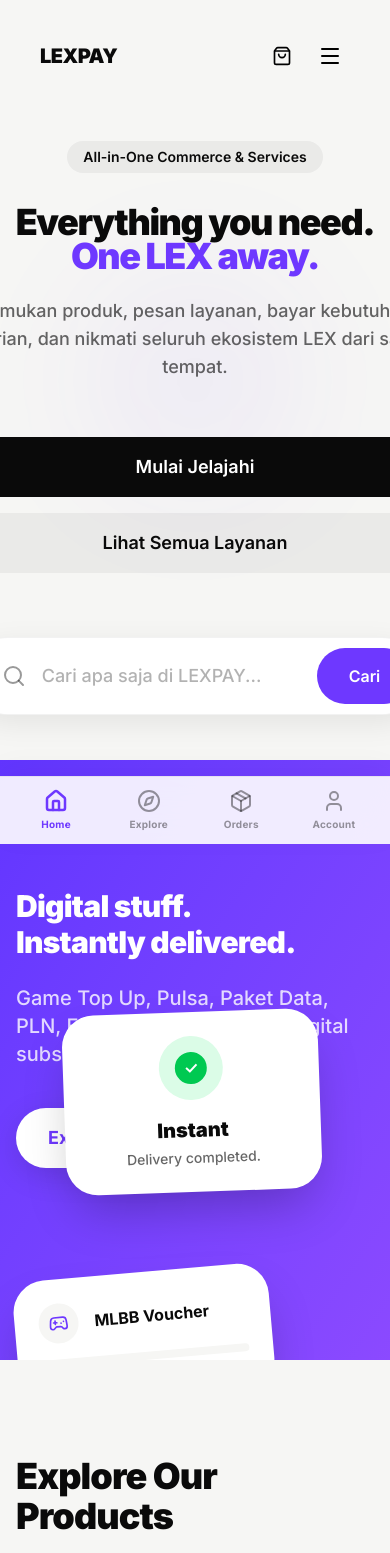
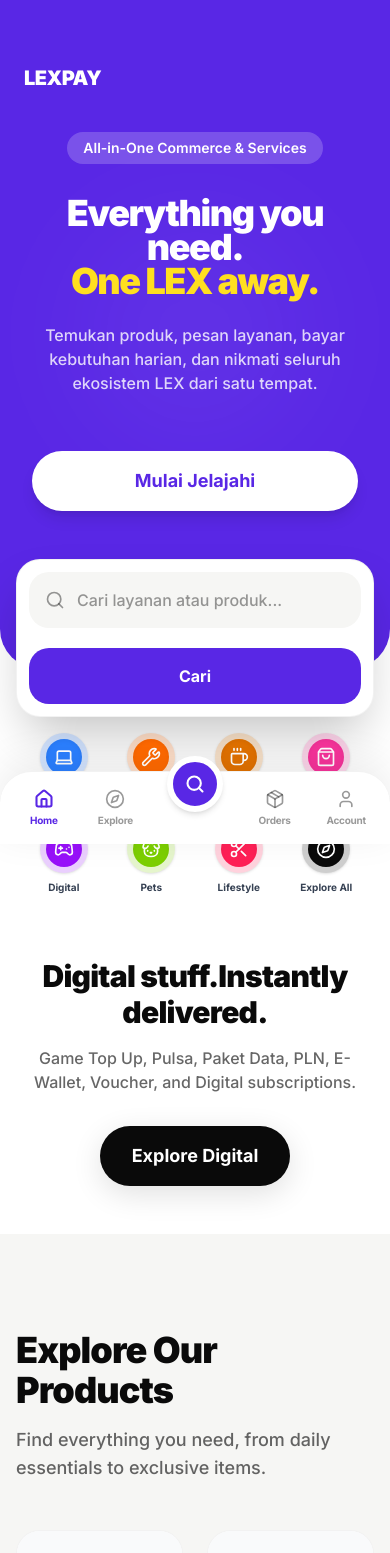
Before and after one commit to KateroSoy/lexpay_1, a React (Vite) app: page / in a window 390 px wide. Shown: the top 1553 px of the page. Built offline with nearby package versions, Linux system fonts and the light colour scheme.

Commit message:
update page

```diff
--- a/src/components/Header.tsx
+++ b/src/components/Header.tsx
@@ -22,7 +22,7 @@
   return (
     <header
       className={cn(
-        "fixed top-0 z-50 w-full transition-all duration-300",
+        "hidden md:block fixed top-0 z-50 w-full transition-all duration-300",
         scrolled ? "py-4" : "py-6"
       )}
     >
--- a/src/components/Layout.tsx
+++ b/src/components/Layout.tsx
@@ -1,12 +1,17 @@
+import { useEffect } from "react";
 import { Outlet, Link, useLocation } from "react-router-dom";
 import { Header } from "./Header";
 import { Footer } from "./Footer";
-import { Home, Compass, Package, User } from "lucide-react";
+import { Home, Compass, Package, User, Search } from "lucide-react";
 import { cn } from "../lib/utils";
 import { Toaster } from "react-hot-toast";
 
 export function Layout() {
   const location = useLocation();
+
+  useEffect(() => {
+    window.scrollTo({ top: 0, behavior: 'smooth' });
+  }, [location.pathname]);
 
   const navItems = [
     { name: "Home", path: "/", icon: Home },
@@ -24,26 +29,45 @@
       </main>
       <Footer />
 
-      {/* Mobile Bottom Navigation */}
-      <div className="md:hidden fixed bottom-0 left-0 w-full bg-white/90 backdrop-blur-xl border-t border-black/5 px-6 py-3 z-50 flex items-center justify-between shadow-[0_-8px_30px_rgba(0,0,0,0.04)]">
-        {navItems.map((item) => {
-          const isActive = location.pathname === item.path ||
-                           (item.path !== "/" && location.pathname.startsWith(item.path));
-          return (
+      {/* Mobile Bottom Navigation - PLISSPA Style */}
+      <div className="md:hidden fixed bottom-0 left-0 w-full bg-white border-t border-black/5 px-2 py-2 z-50 rounded-t-3xl shadow-[0_-10px_40px_rgba(0,0,0,0.08)]">
+        <div className="flex items-center justify-around relative">
+
+          <NavItem item={navItems[0]} location={location} />
+          <NavItem item={navItems[1]} location={location} />
+
+          {/* Center Floating Button */}
+          <div className="relative -top-6 flex justify-center w-16">
             <Link
-              key={item.name}
-              to={item.path}
-              className={cn(
-                "flex flex-col items-center gap-1 min-w-[64px] transition-colors",
-                isActive ? "text-lex-purple" : "text-black/40 hover:text-black/70"
-              )}
+              to="/search"
+              className="w-14 h-14 bg-lex-purple rounded-full flex items-center justify-center border-[6px] border-white shadow-md text-white transition-transform active:scale-95"
             >
-              <item.icon className="w-6 h-6" strokeWidth={isActive ? 2.5 : 2} />
-              <span className="text-[10px] font-bold tracking-wide">{item.name}</span>
+              <Search className="w-5 h-5" fill="none" strokeWidth={2.5} />
             </Link>
-          );
-        })}
+          </div>
+
+          <NavItem item={navItems[2]} location={location} />
+          <NavItem item={navItems[3]} location={location} />
+        </div>
       </div>
     </div>
   );
 }
+
+function NavItem({ item, location }: { item: any, location: any }) {
+  const isActive = location.pathname === item.path ||
+                   (item.path !== "/" && location.pathname.startsWith(item.path));
+
+  return (
+    <Link
+      to={item.path}
+      className={cn(
+        "flex flex-col items-center gap-1 min-w-[48px] transition-colors",
+        isActive ? "text-lex-purple" : "text-black/40 hover:text-black/70"
+      )}
+    >
+      <item.icon className="w-5 h-5" strokeWidth={isActive ? 2.5 : 2} />
+      <span className="text-[10px] font-bold tracking-tight">{item.name}</span>
+    </Link>
+  );
+}
--- a/src/pages/home-sections/DigitalProducts.tsx
+++ b/src/pages/home-sections/DigitalProducts.tsx
@@ -1,27 +1,63 @@
 import { motion } from "framer-motion";
-import { Gamepad2, Wifi, Zap, Smartphone, ArrowRight } from "lucide-react";
-import { Link } from "react-router-dom";
+import { Gamepad2, ArrowRight, Laptop, Wrench, Coffee, ShoppingBag, Dog, Scissors, Compass } from "lucide-react";
+import { Link, useNavigate } from "react-router-dom";
 
 export function DigitalProducts() {
+  const navigate = useNavigate();
+
+  const categories = [
+    { icon: <Laptop className="w-5 h-5 text-white" />, label: "Technology", color: "bg-blue-500", tab: "technology" },
+    { icon: <Wrench className="w-5 h-5 text-white" />, label: "Services", color: "bg-orange-500", tab: "services" },
+    { icon: <Coffee className="w-5 h-5 text-white" />, label: "Food", color: "bg-amber-600", tab: "food" },
+    { icon: <ShoppingBag className="w-5 h-5 text-white" />, label: "Products", color: "bg-pink-500", tab: "products" },
+    { icon: <Gamepad2 className="w-5 h-5 text-white" />, label: "Digital", color: "bg-purple-600", tab: "digital" },
+    { icon: <Dog className="w-5 h-5 text-white" />, label: "Pets", color: "bg-lime-500", tab: "products" },
+    { icon: <Scissors className="w-5 h-5 text-white" />, label: "Lifestyle", color: "bg-rose-500", tab: "services" },
+    { icon: <Compass className="w-5 h-5 text-white" />, label: "Explore All", color: "bg-lex-black", tab: "all" },
+  ];
+
   return (
-    <section className="py-32 px-4 bg-lex-purple text-white relative overflow-hidden">
-      <div className="absolute top-0 right-0 w-full h-full bg-gradient-to-br from-lex-purple-start to-lex-purple-end opacity-50 z-0" />
+    <section className="py-12 md:py-32 px-4 bg-white md:bg-lex-purple md:text-white relative overflow-hidden">
+      <div className="hidden md:block absolute top-0 right-0 w-full h-full bg-gradient-to-br from-lex-purple-start to-lex-purple-end opacity-50 z-0" />
 
-      <div className="relative z-10 mx-auto max-w-7xl flex flex-col lg:flex-row gap-16 items-center">
-        <div className="flex-1">
-          <h2 className="text-3xl md:text-4xl font-black tracking-tight mb-6">
-            Digital stuff.<br />Instantly delivered.
+      <div className="relative z-10 mx-auto max-w-7xl flex flex-col lg:flex-row gap-8 md:gap-16 items-center">
+
+        {/* Mobile-only PLISSPA style Grid */}
+        <div className="md:hidden w-full px-2 mt-4">
+          <div className="grid grid-cols-4 gap-y-6 gap-x-2">
+            {categories.map((item, idx) => (
+              <div
+                key={idx}
+                onClick={() => navigate(`/explore?tab=${item.tab}`)}
+                className="flex flex-col items-center gap-2 cursor-pointer transition-transform active:scale-95 group"
+              >
+                <div className={`w-12 h-12 rounded-full flex items-center justify-center shadow-sm relative overflow-hidden group-hover:shadow-md transition-shadow`}>
+                  <div className={`absolute inset-0 opacity-20 ${item.color}`}></div>
+                  <div className={`relative z-10 w-9 h-9 ${item.color} rounded-full flex items-center justify-center shadow-inner`}>
+                    {item.icon}
+                  </div>
+                </div>
+                <span className="text-[10px] font-bold text-center leading-tight px-1 text-gray-700">{item.label}</span>
+              </div>
+            ))}
+          </div>
+        </div>
+
+        {/* Desktop Title / Description */}
+        <div className="flex-1 max-md:text-center mt-8 md:mt-0 max-md:px-4">
+          <h2 className="text-3xl md:text-4xl font-black tracking-tight mb-4 md:mb-6 text-lex-black md:text-white">
+            Digital stuff.<br className="hidden md:block" />Instantly delivered.
           </h2>
-          <p className="text-xl md:text-2xl text-white/80 font-medium max-w-lg mb-10">
+          <p className="text-base md:text-2xl text-black/60 md:text-white/80 font-medium max-w-lg mb-8 md:mb-10">
             Game Top Up, Pulsa, Paket Data, PLN, E-Wallet, Voucher, and Digital subscriptions.
           </p>
-          <Link to="/digital" className="inline-block bg-white text-lex-purple px-8 py-4 rounded-full font-bold text-lg hover:scale-105 active:scale-95 transition-all shadow-[0_8px_30px_rgb(0,0,0,0.12)]">
+          <Link to="/digital" className="inline-block bg-lex-black md:bg-white text-white md:text-lex-purple px-8 py-4 rounded-full font-bold text-lg hover:scale-105 active:scale-95 transition-all shadow-[0_8px_30px_rgb(0,0,0,0.12)]">
             Explore Digital
           </Link>
         </div>
 
-        {/* Quick Transaction Concept Floating UI */}
-        <div className="flex-1 relative w-full max-w-lg h-[500px]">
+        {/* Desktop Quick Transaction Concept Floating UI */}
+        <div className="hidden md:block flex-1 relative w-full max-w-lg h-[500px]">
           {/* Card 1: Choose Product */}
           <motion.div
             initial={{ opacity: 0, y: 20, rotate: -5 }}
--- a/src/pages/home-sections/Hero.tsx
+++ b/src/pages/home-sections/Hero.tsx
@@ -14,25 +14,34 @@
   };
 
   return (
-    <section className="relative min-h-[90vh] md:min-h-screen flex items-center justify-center pt-24 overflow-hidden bg-lex-soft px-4">
-      {/* Decorative background elements */}
-      <div className="absolute top-1/2 left-1/2 -translate-x-1/2 -translate-y-1/2 w-[60vw] h-[60vw] max-w-[800px] max-h-[800px] bg-lex-purple/10 rounded-full blur-3xl opacity-50" />
+    <section className="relative min-h-[70vh] md:min-h-screen flex items-center justify-center pt-16 md:pt-24 pb-20 md:pb-0 px-4">
+      {/* Background container that clips decorative elements but allows floating elements */}
+      <div className="absolute inset-0 bg-lex-purple md:bg-lex-soft rounded-b-[40px] md:rounded-none overflow-hidden z-0">
+        <div className="absolute top-1/2 left-1/2 -translate-x-1/2 -translate-y-1/2 w-[60vw] h-[60vw] max-w-[800px] max-h-[800px] bg-white/10 md:bg-lex-purple/10 rounded-full blur-3xl opacity-50" />
+      </div>
 
-      <div className="relative z-10 mx-auto max-w-7xl flex flex-col items-center text-center">
+      <div className="relative z-10 mx-auto max-w-7xl flex flex-col items-center text-center w-full">
         <motion.div
           initial={{ opacity: 0, y: 20 }}
           animate={{ opacity: 1, y: 0 }}
           transition={{ duration: 0.7, ease: [0.16, 1, 0.3, 1] }}
           className="mb-6 flex flex-col items-center"
         >
-          <span className="inline-block py-1.5 px-4 rounded-full bg-black/5 text-sm font-semibold mb-8">
+          {/* Logo only shows on mobile inside Hero */}
+          <div className="md:hidden w-full flex justify-between items-center mb-10 px-2">
+            <span className="text-xl font-black tracking-tight text-white uppercase">
+              LEXPAY
+            </span>
+          </div>
+
+          <span className="inline-block py-1.5 px-4 rounded-full bg-white/20 md:bg-black/5 text-sm font-semibold mb-8 text-white md:text-black">
             All-in-One Commerce & Services
           </span>
-          <h1 className="text-4xl sm:text-4xl md:text-6xl lg:text-7xl font-black leading-[0.95] tracking-[-0.04em] text-lex-black mb-6">
+          <h1 className="text-4xl sm:text-4xl md:text-6xl lg:text-7xl font-black leading-[0.95] tracking-[-0.04em] text-white md:text-lex-black mb-6">
             Everything you need.<br />
-            <span className="text-lex-purple">One LEX away.</span>
+            <span className="text-yellow-300 md:text-lex-purple">One LEX away.</span>
           </h1>
-          <p className="max-w-2xl text-lg md:text-xl text-black/60 font-medium">
+          <p className="max-w-2xl text-base md:text-xl text-white/80 md:text-black/60 font-medium px-4">
             Temukan produk, pesan layanan, bayar kebutuhan harian, dan nikmati seluruh ekosistem LEX dari satu tempat.
           </p>
         </motion.div>
@@ -41,40 +50,48 @@
           initial={{ opacity: 0, y: 20 }}
           animate={{ opacity: 1, y: 0 }}
           transition={{ duration: 0.7, delay: 0.2, ease: [0.16, 1, 0.3, 1] }}
-          className="flex flex-col sm:flex-row items-center gap-4 w-full justify-center mt-8"
+          className="flex flex-col sm:flex-row items-center gap-4 w-full justify-center mt-8 px-4"
         >
-          <Link to="/explore" className="w-full sm:w-auto px-8 py-4 bg-lex-black text-white rounded-full font-semibold text-lg hover:bg-black/90 hover:scale-105 active:scale-95 transition-all text-center">
+          <Link to="/explore" className="w-full sm:w-auto px-8 py-4 bg-white text-lex-purple md:bg-lex-black md:text-white rounded-full font-bold text-lg hover:scale-105 active:scale-95 transition-all text-center shadow-lg">
             Mulai Jelajahi
-          </Link>
-          <Link to="/services" className="w-full sm:w-auto px-8 py-4 bg-black/5 text-lex-black rounded-full font-semibold text-lg hover:bg-black/10 transition-colors text-center">
-            Lihat Semua Layanan
           </Link>
         </motion.div>
 
-        {/* Global Search Bar (prominent) */}
+        {/* Global Search Bar (prominent on desktop, floating card on mobile) */}
         <motion.form
           onSubmit={handleSearch}
           initial={{ opacity: 0, y: 30 }}
           animate={{ opacity: 1, y: 0 }}
           transition={{ duration: 0.7, delay: 0.4, ease: [0.16, 1, 0.3, 1] }}
-          className="mt-16 w-full max-w-3xl bg-white p-2 rounded-full shadow-[0_8px_30px_rgb(0,0,0,0.08)] flex items-center gap-4 border border-black/5 focus-within:border-black/20 focus-within:shadow-lg transition-all"
+          className="mt-12 max-md:-mb-32 relative z-20 w-full max-w-3xl bg-white p-3 md:p-2 rounded-2xl md:rounded-full shadow-2xl md:shadow-[0_8px_30px_rgb(0,0,0,0.08)] flex max-md:flex-col md:flex-row items-center gap-3 border border-black/5 focus-within:border-black/20 transition-all mx-4"
         >
-          <div className="pl-6">
+          <div className="hidden md:flex pl-6">
             <Search className="w-6 h-6 text-black/40" />
+          </div>
+          <div className="md:hidden w-full flex items-center px-4 py-2 bg-lex-soft rounded-xl mb-2">
+            <Search className="w-5 h-5 text-black/40 mr-3" />
+            <input
+              type="text"
+              name="q"
+              placeholder="Cari layanan atau produk..."
+              className="flex-1 bg-transparent border-none outline-none text-base py-2 placeholder:text-black/40 font-medium text-black"
+            />
           </div>
           <input
             type="text"
-            name="q"
+            name="q_desktop"
             placeholder="Cari apa saja di LEXPAY..."
-            className="flex-1 bg-transparent border-none outline-none text-lg py-4 placeholder:text-black/30 font-medium"
+            className="hidden md:block flex-1 bg-transparent border-none outline-none text-lg py-4 placeholder:text-black/30 font-medium"
+            onChange={(e) => {
+               const mobileInput = e.target.form?.elements.namedItem("q") as HTMLInputElement;
+               if (mobileInput) mobileInput.value = e.target.value;
+            }}
           />
-          <button type="submit" className="bg-lex-purple text-white px-8 py-4 rounded-full font-semibold hover:bg-lex-purple-start transition-colors">
+          <button type="submit" className="w-full md:w-auto bg-lex-purple text-white px-8 py-4 rounded-xl md:rounded-full font-bold hover:bg-lex-purple-start transition-colors">
             Cari
           </button>
         </motion.form>
       </div>
-
-      {/* Optional floating ecosystem mockups could go here using Framer Motion for pointer tracking */}
     </section>
   );
 }
```
Also changed, not shown: src/index.css (+8 -0 lines), src/pages/Search.tsx (+6 -6 lines), src/pages/home-sections/ShopServices.tsx (+24 -24 lines).
